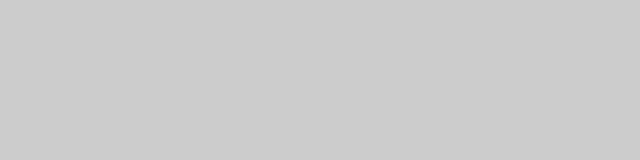
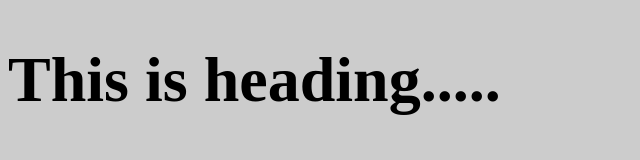
Before and after one commit to thitisarnbe/git-two, a plain HTML site: page index.html in a window 1280 px wide. Shown: the whole page, without its empty margins (0-640 px from the left). Drawn offline with Linux system fonts and the light colour scheme.

Commit message:
add heading

```diff
--- a/index.html
+++ b/index.html
@@ -5,6 +5,7 @@
     <link href="style.css" type="text/css" rel="stylesheet"/>
 </head>
 <body>
+    <h1>This is heading.....</h1>
 
 </body>
 </html>
```
